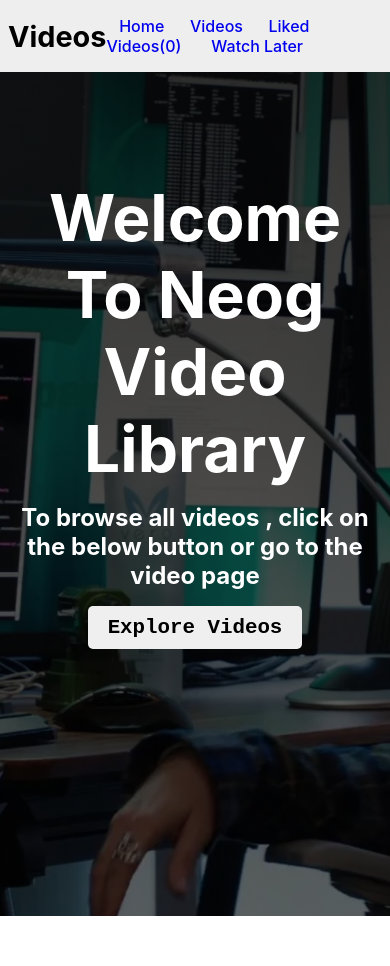
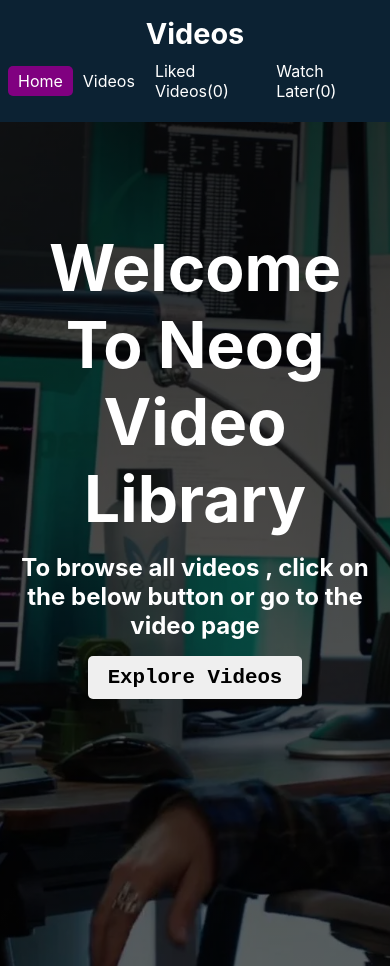
Before and after one commit to gkumar-pandey/video-listing-app, a React (Create React App) app: page / in a window 390 px wide. Before the commit the page ends 916 px from the top, so only its background shows below. Built offline with nearby package versions, Linux system fonts and the light colour scheme.

Commit message:
style: navbar created

```diff
--- a/src/Components/Header/Header.css
+++ b/src/Components/Header/Header.css
@@ -1,6 +1,6 @@
 .header {
   padding: 1rem 0;
-  background-color: #eee;
+  background-color: #0c2233;
 }
 
 .header-wrapper {
@@ -11,6 +11,7 @@
 
 .logo {
   font-size: 1.8rem;
+  color: #fff;
 }
 
 .header-wrapper nav .nav-link {
@@ -18,4 +19,25 @@
   margin: 0 0.8rem;
   font-weight: 500;
   font-size: 1rem;
+  color: #fff;
+  padding: 5px 10px;
+  border-radius: 5px;
+  font-weight: 400;
 }
+
+@media screen and (max-width: 600px) {
+  .header-wrapper {
+    flex-wrap: wrap;
+  }
+  .header-wrapper nav {
+    display: flex;
+    align-items: center;
+    justify-content: space-between;
+    width: 100%;
+    margin-top: 5px;
+  }
+  .header-wrapper nav .nav-link {
+    margin: 0;
+    display: flex;
+  }
+}
--- a/src/Components/Header/Header.tsx
+++ b/src/Components/Header/Header.tsx
@@ -1,28 +1,53 @@
-
-import { NavLink } from 'react-router-dom'
-import Container from '../Container/Container'
-import './Header.css'
-import { useLikedVideos } from '../../Context/LikedVideo-context/LikedVideo-context'
+import { NavLink } from "react-router-dom";
+import Container from "../Container/Container";
+import "./Header.css";
+import { useLikedVideos } from "../../Context/LikedVideo-context/LikedVideo-context";
+import { useWatchLaterVideos } from "../../Context/Watchlater-context/WatchLater-context";
 
 const Header = () => {
   const { likedVideos } = useLikedVideos();
+  const { watchLaterVideos } = useWatchLaterVideos();
+  const activeLinkStyle = ({ isActive }: any) => ({
+    backgroundColor: isActive ? "purple" : ""
+  });
+
   return (
-        <div className='header' >
+    <div className="header">
       <Container>
-                <div className='header-wrapper' >
+        <div className="header-wrapper">
           <div>
-                        <h2 className='logo' >Videos</h2>
+            <h2 className="logo">Videos</h2>
           </div>
           <nav>
-                        <NavLink to={'/'} className='nav-link' >Home</NavLink>
-                        <NavLink to={'/videos'} className='nav-link'  >Videos</NavLink>
-                        <NavLink to={'/likedvideos'} className='nav-link'  >Liked Videos({likedVideos.length}) </NavLink>
-                        <NavLink to={'/watchlater'} className='nav-link'  >Watch Later</NavLink>
+            <NavLink to={"/"} style={activeLinkStyle} className="nav-link">
+              Home
+            </NavLink>
+            <NavLink
+              to={"/videos"}
+              style={activeLinkStyle}
+              className="nav-link"
+            >
+              Videos
+            </NavLink>
+            <NavLink
+              to={"/likedvideos"}
+              style={activeLinkStyle}
+              className="nav-link"
+            >
+              Liked Videos({likedVideos.length}){" "}
+            </NavLink>
+            <NavLink
+              to={"/watchlater"}
+              style={activeLinkStyle}
+              className="nav-link"
+            >
+              Watch Later({watchLaterVideos.length})
+            </NavLink>
           </nav>
         </div>
       </Container>
     </div>
-    )
-}
+  );
+};
 
-export default Header
+export default Header;
```
Lines whose indentation alone changed are shown as unchanged.
